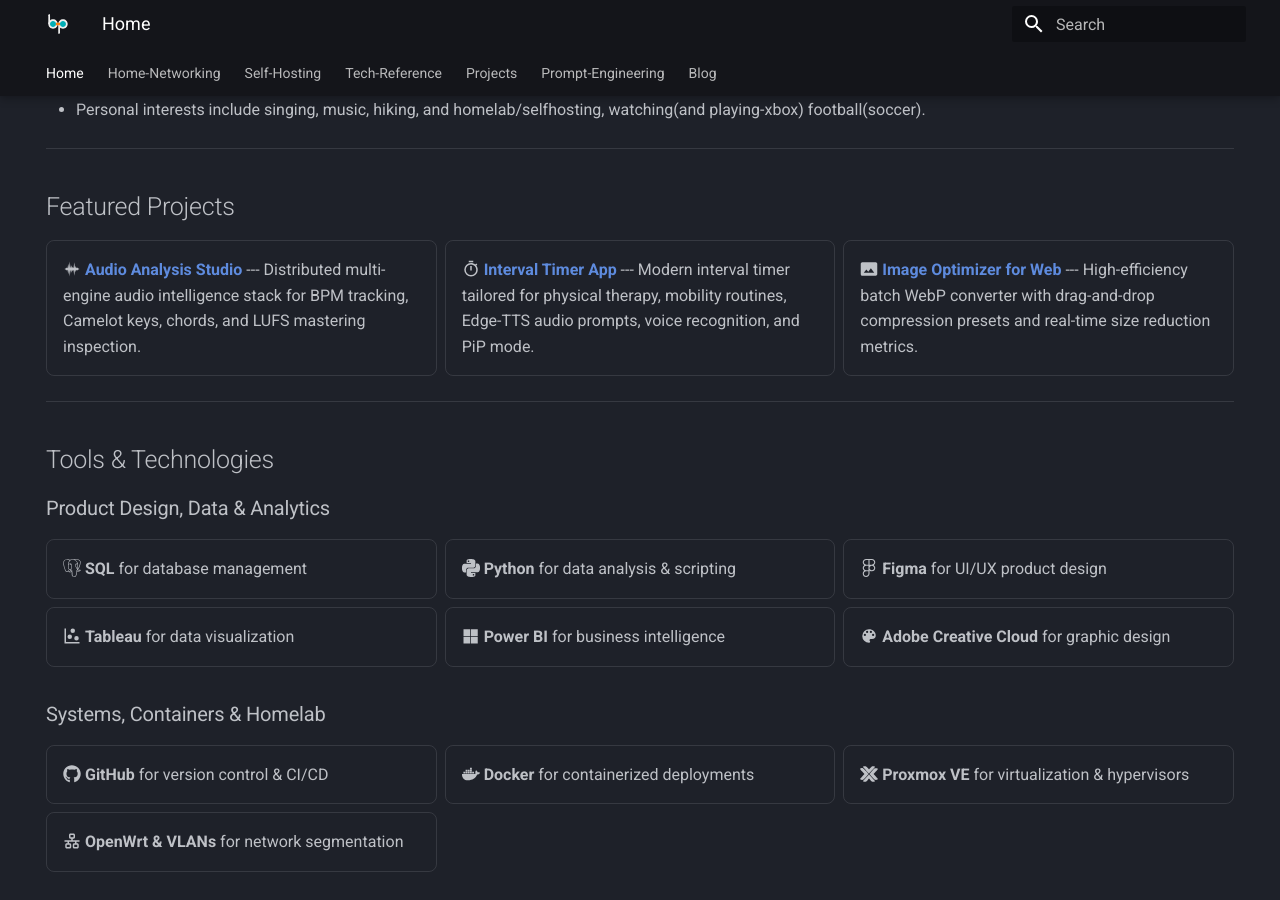
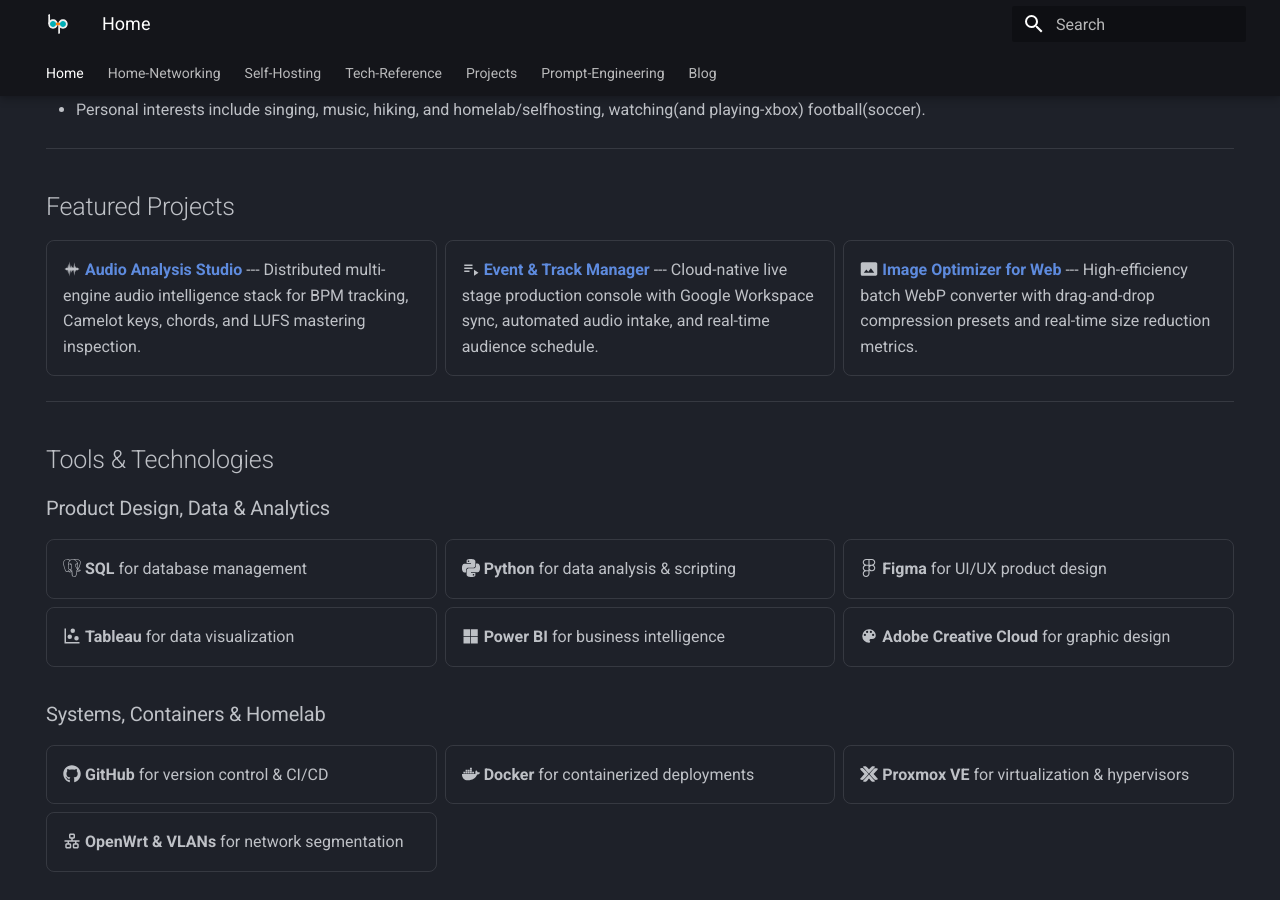
Before and after one commit to binuengoor/binupradeep-mkdocs, an MkDocs documentation site: the page built from docs/index.md, in a window 1280 px wide and 900 px high, scrolled down 484 px. Built offline with MkDocs 1.6.1 and Material for MkDocs 9.7.7, drawn with Linux system fonts in a browser that asks for light colours.

Commit message:
feat(home): replace interval timer with event track manager in featured projects

```diff
--- a/docs/index.md
+++ b/docs/index.md
@@ -34,9 +34,9 @@
     ---
     Distributed multi-engine audio intelligence stack for BPM tracking, Camelot keys, chords, and LUFS mastering inspection.
 
--   :material-timer-outline: __[Interval Timer App](myapps/interval-timer-app.md)__
+-   :material-playlist-play: __[Event & Track Manager](myapps/event-track-manager.md)__
     ---
-    Modern interval timer tailored for physical therapy, mobility routines, Edge-TTS audio prompts, voice recognition, and PiP mode.
+    Cloud-native live stage production console with Google Workspace sync, automated audio intake, and real-time audience schedule.
 
 -   :material-image-size-select-actual: __[Image Optimizer for Web](myapps/image-optimizer-for-web.md)__
     ---
```
